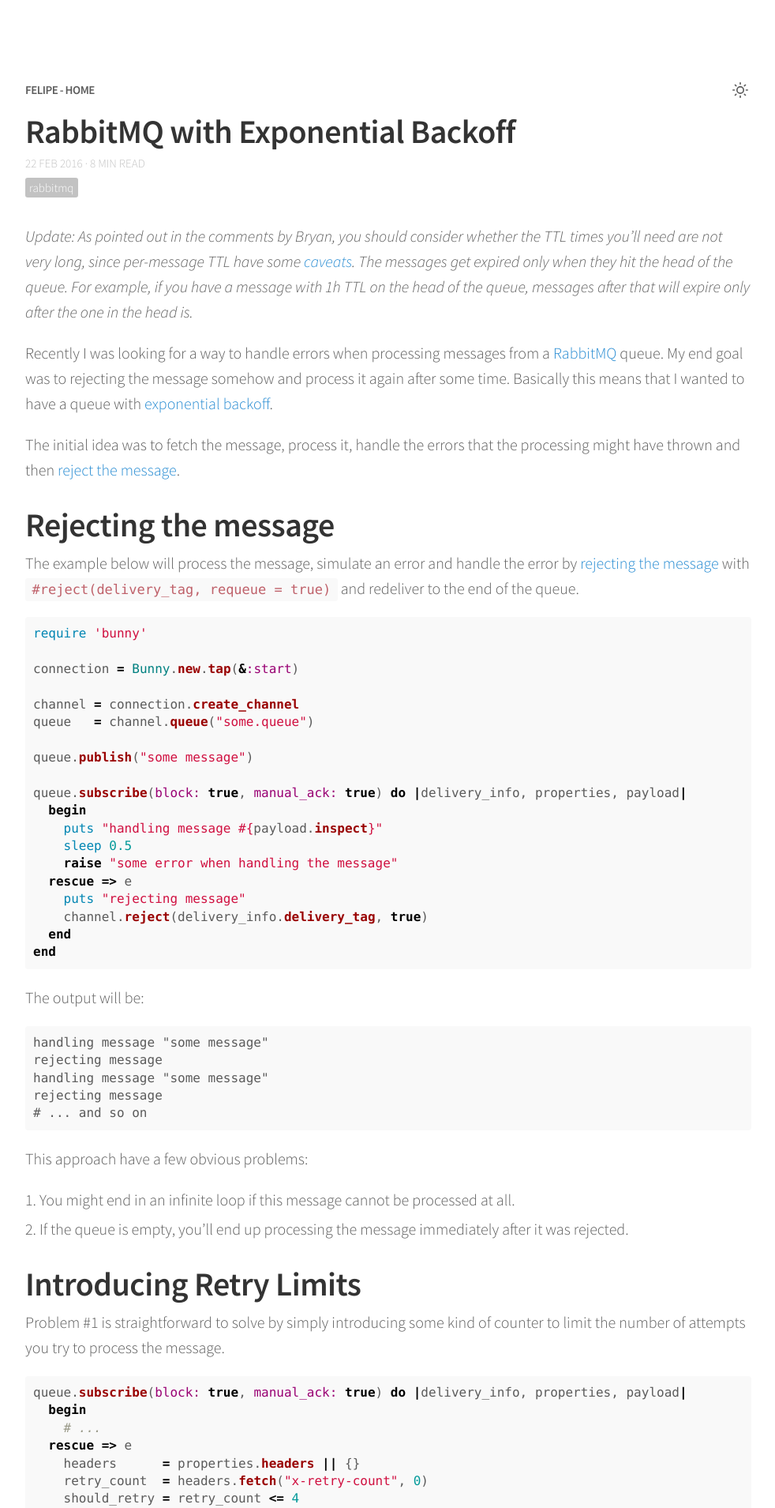
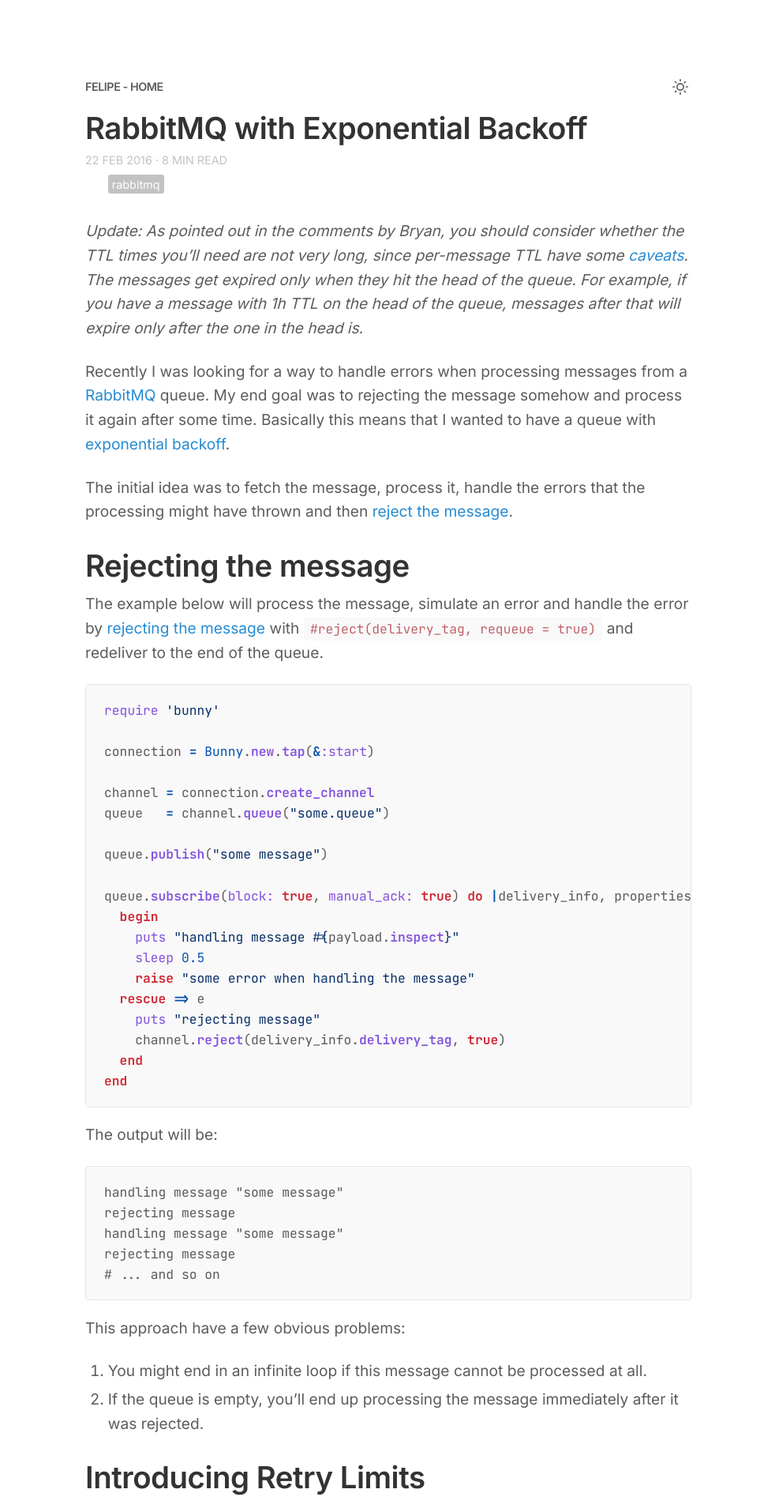
Before and after one commit to felipeelias/felipeelias.github.io, a Jekyll site: the page built from _posts/2016-02-22-rabbitmq-exponential-backoff.md, in a window 1280 px wide. Shown: the top 1909 px of the page at 79% size, without its empty margins (148-1130 px from the left). Built offline with Jekyll 4.4.1, drawn with Linux system fonts in a browser that asks for light colours; comment, search, counter and statistics services are not loaded; some of the changed text lies outside the part shown.

Commit message:
feat: improve typography, code blocks, and syntax highlighting

```diff
--- a/_includes/head.html
+++ b/_includes/head.html
@@ -2,6 +2,9 @@
   <meta charset="utf-8">
   <meta name="viewport" content="width=device-width, initial-scale=1">
   <title>{% if page.title %}{{ page.title }}{% else %}{{ site.name }}{% endif %}</title>
+  <link rel="preconnect" href="https://fonts.googleapis.com">
+  <link rel="preconnect" href="https://fonts.gstatic.com" crossorigin>
+  <link rel="stylesheet" href="https://fonts.googleapis.com/css2?family=Inter:wght@400;600&family=JetBrains+Mono:ital,wght@0,400;0,600;1,400&display=swap">
   <link rel="stylesheet" href="{{ site.baseurl }}/assets/css/main.css" type="text/css">
   <link rel="alternate" type="application/rss+xml" title="RSS Feed for {{ site.name }}" href="{{ site.baseurl }}/feed.xml" />
   {% seo %}
--- a/_sass/_highlighter.scss
+++ b/_sass/_highlighter.scss
@@ -1,66 +1,67 @@
 /* Syntax Highlighting */
 
-.highlight .hll { background-color: #ffffcc }
-.highlight .c { color: #999988; font-style: italic } /* Comment */
-.highlight .err { color: #a61717; background-color: #e3d2d2 } /* Error */
-.highlight .k { color: #000000; font-weight: bold } /* Keyword */
-.highlight .o { color: #000000; font-weight: bold } /* Operator */
-.highlight .cm { color: #999988; font-style: italic } /* Comment.Multiline */
-.highlight .cp { color: #999999; font-weight: bold; font-style: italic } /* Comment.Preproc */
-.highlight .c1 { color: #999988; font-style: italic } /* Comment.Single */
-.highlight .cs { color: #999999; font-weight: bold; font-style: italic } /* Comment.Special */
-.highlight .gd { color: #000000; background-color: #ffdddd } /* Generic.Deleted */
-.highlight .ge { color: #000000; font-style: italic } /* Generic.Emph */
-.highlight .gr { color: #aa0000 } /* Generic.Error */
-.highlight .gh { color: #999999 } /* Generic.Heading */
-.highlight .gi { color: #000000; background-color: #ddffdd } /* Generic.Inserted */
-.highlight .go { color: #888888 } /* Generic.Output */
-.highlight .gp { color: #555555 } /* Generic.Prompt */
+/* Light syntax highlighting (GitHub Light inspired) */
+.highlight .hll { background-color: #fff8c5 }
+.highlight .c { color: #6e7781; font-style: italic } /* Comment */
+.highlight .err { color: #cf222e } /* Error */
+.highlight .k { color: #cf222e; font-weight: bold } /* Keyword */
+.highlight .o { color: #0550ae; font-weight: bold } /* Operator */
+.highlight .cm { color: #6e7781; font-style: italic } /* Comment.Multiline */
+.highlight .cp { color: #6e7781; font-weight: bold; font-style: italic } /* Comment.Preproc */
+.highlight .c1 { color: #6e7781; font-style: italic } /* Comment.Single */
+.highlight .cs { color: #6e7781; font-weight: bold; font-style: italic } /* Comment.Special */
+.highlight .gd { color: #cf222e; background-color: #ffebe9 } /* Generic.Deleted */
+.highlight .ge { font-style: italic } /* Generic.Emph */
+.highlight .gr { color: #cf222e } /* Generic.Error */
+.highlight .gh { color: #0550ae; font-weight: bold } /* Generic.Heading */
+.highlight .gi { color: #116329; background-color: #dafbe1 } /* Generic.Inserted */
+.highlight .go { color: #6e7781 } /* Generic.Output */
+.highlight .gp { color: #6e7781; font-weight: bold } /* Generic.Prompt */
 .highlight .gs { font-weight: bold } /* Generic.Strong */
-.highlight .gu { color: #aaaaaa } /* Generic.Subheading */
-.highlight .gt { color: #aa0000 } /* Generic.Traceback */
-.highlight .kc { color: #000000; font-weight: bold } /* Keyword.Constant */
-.highlight .kd { color: #000000; font-weight: bold } /* Keyword.Declaration */
-.highlight .kn { color: #000000; font-weight: bold } /* Keyword.Namespace */
-.highlight .kp { color: #000000; font-weight: bold } /* Keyword.Pseudo */
-.highlight .kr { color: #000000; font-weight: bold } /* Keyword.Reserved */
-.highlight .kt { color: #445588; font-weight: bold } /* Keyword.Type */
-.highlight .m { color: #009999 } /* Literal.Number */
-.highlight .s { color: #d01040 } /* Literal.String */
-.highlight .na { color: #008080 } /* Name.Attribute */
-.highlight .nb { color: #0086B3 } /* Name.Builtin */
-.highlight .nc { color: #445588; font-weight: bold } /* Name.Class */
-.highlight .no { color: #008080 } /* Name.Constant */
-.highlight .nd { color: #3c5d5d; font-weight: bold } /* Name.Decorator */
-.highlight .ni { color: #800080 } /* Name.Entity */
-.highlight .ne { color: #990000; font-weight: bold } /* Name.Exception */
-.highlight .nf { color: #990000; font-weight: bold } /* Name.Function */
-.highlight .nl { color: #990000; font-weight: bold } /* Name.Label */
-.highlight .nn { color: #555555 } /* Name.Namespace */
-.highlight .nt { color: #000080 } /* Name.Tag */
-.highlight .nv { color: #008080 } /* Name.Variable */
-.highlight .ow { color: #000000; font-weight: bold } /* Operator.Word */
-.highlight .w { color: #bbbbbb } /* Text.Whitespace */
-.highlight .mf { color: #009999 } /* Literal.Number.Float */
-.highlight .mh { color: #009999 } /* Literal.Number.Hex */
-.highlight .mi { color: #009999 } /* Literal.Number.Integer */
-.highlight .mo { color: #009999 } /* Literal.Number.Oct */
-.highlight .sb { color: #d01040 } /* Literal.String.Backtick */
-.highlight .sc { color: #d01040 } /* Literal.String.Char */
-.highlight .sd { color: #d01040 } /* Literal.String.Doc */
-.highlight .s2 { color: #d01040 } /* Literal.String.Double */
-.highlight .se { color: #d01040 } /* Literal.String.Escape */
-.highlight .sh { color: #d01040 } /* Literal.String.Heredoc */
-.highlight .si { color: #d01040 } /* Literal.String.Interpol */
-.highlight .sx { color: #d01040 } /* Literal.String.Other */
-.highlight .sr { color: #009926 } /* Literal.String.Regex */
-.highlight .s1 { color: #d01040 } /* Literal.String.Single */
-.highlight .ss { color: #990073 } /* Literal.String.Symbol */
-.highlight .bp { color: #999999 } /* Name.Builtin.Pseudo */
-.highlight .vc { color: #008080 } /* Name.Variable.Class */
-.highlight .vg { color: #008080 } /* Name.Variable.Global */
-.highlight .vi { color: #008080 } /* Name.Variable.Instance */
-.highlight .il { color: #009999 } /* Literal.Number.Integer.Long */
+.highlight .gu { color: #0550ae } /* Generic.Subheading */
+.highlight .gt { color: #cf222e } /* Generic.Traceback */
+.highlight .kc { color: #cf222e; font-weight: bold } /* Keyword.Constant */
+.highlight .kd { color: #cf222e; font-weight: bold } /* Keyword.Declaration */
+.highlight .kn { color: #cf222e; font-weight: bold } /* Keyword.Namespace */
+.highlight .kp { color: #cf222e; font-weight: bold } /* Keyword.Pseudo */
+.highlight .kr { color: #cf222e; font-weight: bold } /* Keyword.Reserved */
+.highlight .kt { color: #953800; font-weight: bold } /* Keyword.Type */
+.highlight .m { color: #0550ae } /* Literal.Number */
+.highlight .s { color: #0a3069 } /* Literal.String */
+.highlight .na { color: #0550ae } /* Name.Attribute */
+.highlight .nb { color: #8250df } /* Name.Builtin */
+.highlight .nc { color: #953800; font-weight: bold } /* Name.Class */
+.highlight .no { color: #0550ae } /* Name.Constant */
+.highlight .nd { color: #8250df; font-weight: bold } /* Name.Decorator */
+.highlight .ni { color: #8250df } /* Name.Entity */
+.highlight .ne { color: #953800; font-weight: bold } /* Name.Exception */
+.highlight .nf { color: #8250df; font-weight: bold } /* Name.Function */
+.highlight .nl { color: #0550ae; font-weight: bold } /* Name.Label */
+.highlight .nn { color: #953800 } /* Name.Namespace */
+.highlight .nt { color: #116329 } /* Name.Tag */
+.highlight .nv { color: #0550ae } /* Name.Variable */
+.highlight .ow { color: #cf222e; font-weight: bold } /* Operator.Word */
+.highlight .w { color: #6e7781 } /* Text.Whitespace */
+.highlight .mf { color: #0550ae } /* Literal.Number.Float */
+.highlight .mh { color: #0550ae } /* Literal.Number.Hex */
+.highlight .mi { color: #0550ae } /* Literal.Number.Integer */
+.highlight .mo { color: #0550ae } /* Literal.Number.Oct */
+.highlight .sb { color: #0a3069 } /* Literal.String.Backtick */
+.highlight .sc { color: #0a3069 } /* Literal.String.Char */
+.highlight .sd { color: #0a3069 } /* Literal.String.Doc */
+.highlight .s2 { color: #0a3069 } /* Literal.String.Double */
+.highlight .se { color: #0a3069 } /* Literal.String.Escape */
+.highlight .sh { color: #0a3069 } /* Literal.String.Heredoc */
+.highlight .si { color: #0a3069 } /* Literal.String.Interpol */
+.highlight .sx { color: #0a3069 } /* Literal.String.Other */
+.highlight .sr { color: #116329 } /* Literal.String.Regex */
+.highlight .s1 { color: #0a3069 } /* Literal.String.Single */
+.highlight .ss { color: #8250df } /* Literal.String.Symbol */
+.highlight .bp { color: #6e7781 } /* Name.Builtin.Pseudo */
+.highlight .vc { color: #0550ae } /* Name.Variable.Class */
+.highlight .vg { color: #0550ae } /* Name.Variable.Global */
+.highlight .vi { color: #0550ae } /* Name.Variable.Instance */
+.highlight .il { color: #0550ae } /* Literal.Number.Integer.Long */
 
 
 /* Dark syntax highlighting (GitHub Dark inspired) */
--- a/_sass/_site.scss
+++ b/_sass/_site.scss
@@ -6,13 +6,9 @@
 
 html {
   font-family: $base-font;
-  font-size: 18px;
-  font-weight: 300;
+  font-size: clamp(1rem, 1rem + 0.25vw, 1.25rem);
+  font-weight: 400;
   line-height: 1.6;
-
-  @media (min-width: 38em) {
-    font-size: 20px;
-  }
 }
 
 html,
@@ -22,7 +18,7 @@ body {
 }
 
 .content-container {
-  max-width: 48rem;
+  max-width: 42rem;
   padding: 2rem 1.3rem;
   margin-left: auto;
   margin-right: auto;
--- a/_sass/_typography.scss
+++ b/_sass/_typography.scss
@@ -33,24 +33,27 @@ h1, h2, h3, h4, h5, h6 {
   margin-top: 0;
   margin-bottom: .5rem;
   font-weight: 600;
-  line-height: 1.1;
+  line-height: 1.25;
   color: var(--color-text-heading);
   letter-spacing: -.025rem;
 }
 
 h1 {
-  font-size: 2.1rem;
+  font-size: 2rem;
 }
 
 h2 {
-  font-size: 1.8rem;
+  margin-top: 2rem;
+  font-size: 1.6rem;
 }
 
 h3 {
-  font-size: 1.5rem;
+  margin-top: 1.5rem;
+  font-size: 1.35rem;
 }
 
 h4{
+  margin-top: 1.5rem;
   font-size: 1.3rem;
 }
 
@@ -81,7 +84,7 @@ h6 {
   -------------- */
 
 p {
-  margin: 0 0 1rem;
+  margin: 0 0 1.25rem;
 }
 
 /*--------------
@@ -111,8 +114,8 @@ dd {
 }
 
 ul {
-  list-style: inside circle;
-  padding-left: 0;
+  list-style: outside circle;
+  padding-left: 1.5rem;
 
   li {
     margin-bottom: .25rem;
@@ -120,16 +123,15 @@ ul {
 
   ul,
   ol {
-    list-style: inside;
-    margin-left: 2rem;
+    margin-left: 1rem;
     margin-top: .25rem;
     margin-bottom: .5rem;
   }
 }
 
 ol {
-  list-style: inside decimal;
-  padding-left: 0;
+  list-style: outside decimal;
+  padding-left: 1.5rem;
 
   li {
     margin-bottom: .25rem;
@@ -137,7 +139,7 @@ ol {
 
   ul,
   ol {
-    margin-left: 2rem;
+    margin-left: 1rem;
     margin-top: .25rem;
     margin-bottom: .5rem;
   }
@@ -184,6 +186,7 @@ blockquote {
   margin: 0 2rem 1rem 0;
   color: var(--color-blockquote);
   border-left: .5rem solid var(--color-border);
+  font-style: italic;
 
   p:last-child {
     margin-bottom: 0;
@@ -207,15 +210,15 @@ pre {
   display: block;
   margin-top: 0;
   margin-bottom: 1rem;
-  padding: .5rem;
-  font-size: .8rem;
-  line-height: 1.4;
+  padding: 1rem 1.2rem;
+  font-size: .85rem;
+  line-height: 1.6;
   white-space: pre;
-  // white-space: pre-wrap;
-  word-break: break-all;
-  // word-wrap: break-word;
+  word-break: normal;
   background-color: $code-background-color;
-  overflow-x: scroll;
+  border: 1px solid var(--color-border);
+  overflow-x: auto;
+  font-variant-ligatures: contextual;
 }
 
 pre code {
--- a/_sass/_variables.scss
+++ b/_sass/_variables.scss
@@ -3,11 +3,9 @@
 /*--------------
   Font
   -------------- */
-@import 'https://fonts.googleapis.com/css?family=Source+Sans+Pro:300,300i,600';
-
-$base-font: "Source Sans Pro", Helvetica, Arial, sans-serif;
-$code-font: Menlo, Monaco, monospace;
-$code-gist-font: Menlo, Monaco, "Courier New", monospace !important;
+$base-font: "Inter", -apple-system, BlinkMacSystemFont, "Segoe UI", sans-serif;
+$code-font: "JetBrains Mono", Menlo, Monaco, "Courier New", monospace;
+$code-gist-font: "JetBrains Mono", Menlo, Monaco, "Courier New", monospace !important;
 
 
 /*--------------
```
